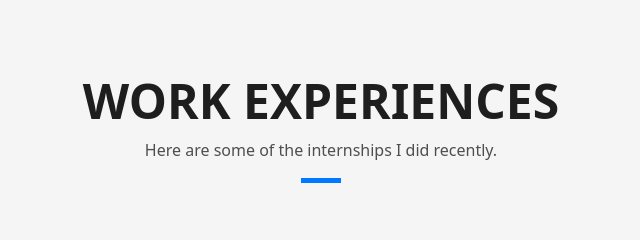
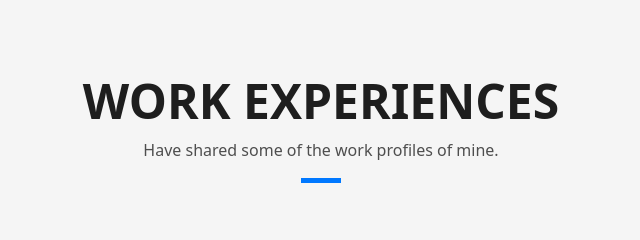
Before and after one commit to ankitamanweb/Ankit_project_portfolio, a plain HTML site: page index.html in a window 1280 px wide. Shown: the part 1720-1960 px from the top of the page, 319-959 px from the left. Drawn offline with Linux system fonts and the light colour scheme.

Commit message:
Update index.html

```diff
--- a/index.html
+++ b/index.html
@@ -145,7 +145,7 @@
                 Work experiences
               </h3>
               <p class="subtitle-a">
-                Here are some of the internships I did recently.
+                Have shared some of the work profiles of mine.
               </p>
               <div class="line-mf"></div>
             </div>
```
